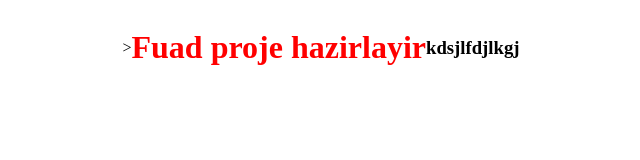
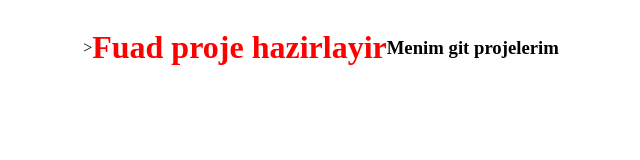
Before and after one commit to fuad-tayl/proje, a plain HTML site: page my_job/index.html in a window 1280 px wide. Shown: the whole page, without its empty margins (319-959 px from the left). Drawn offline with Linux system fonts and the light colour scheme.

Commit message:
yeni bir h3 ekledim

```diff
--- a/my_job/index.html
+++ b/my_job/index.html
@@ -8,6 +8,6 @@
 </head>
 <body>
   ><h1>Fuad proje hazirlayir</h1>
-  <h3>kdsjlfdjlkgj</h3>
+  <h3>Menim git projelerim</h3>
 </body>
 </html>
```
